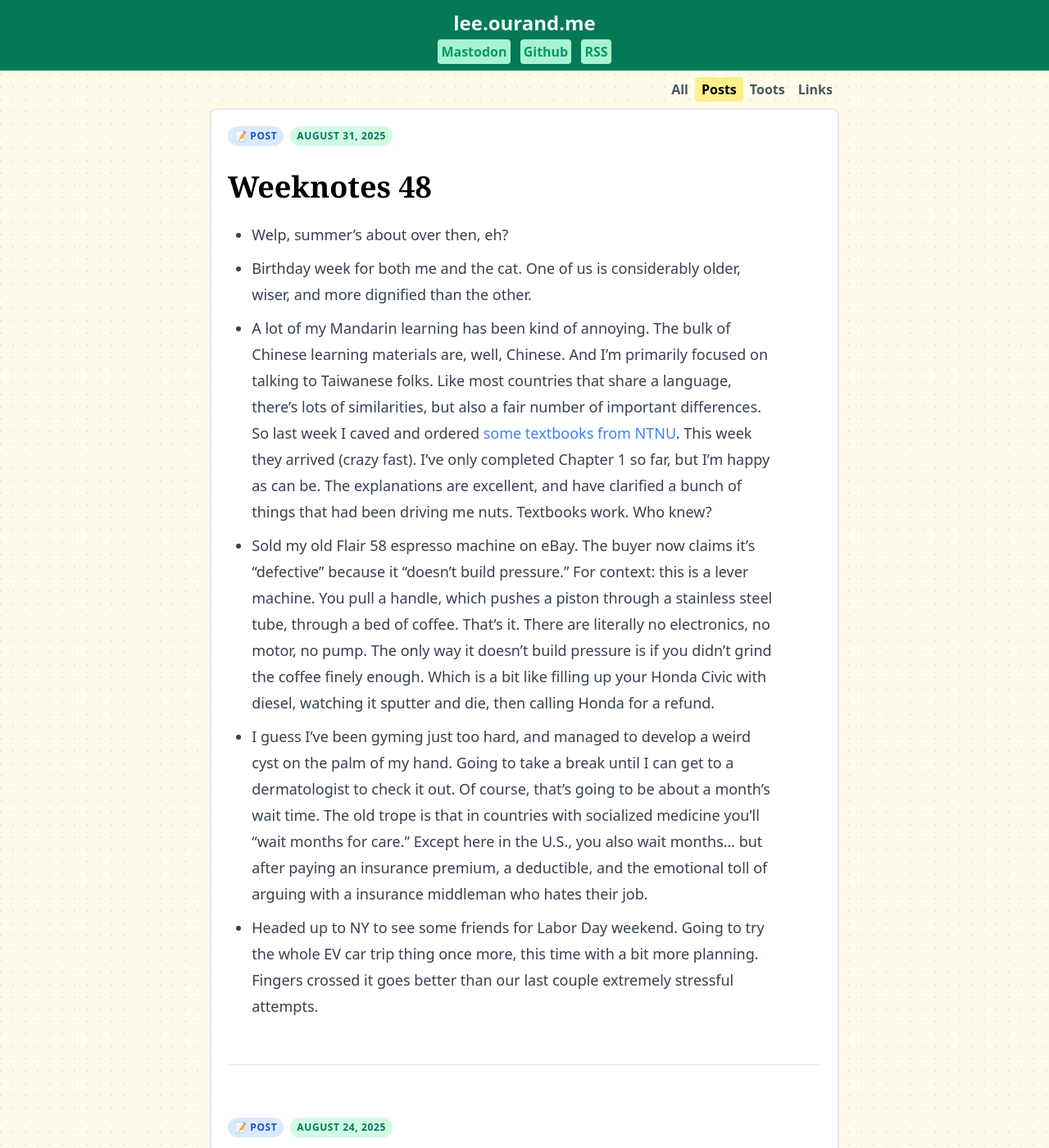
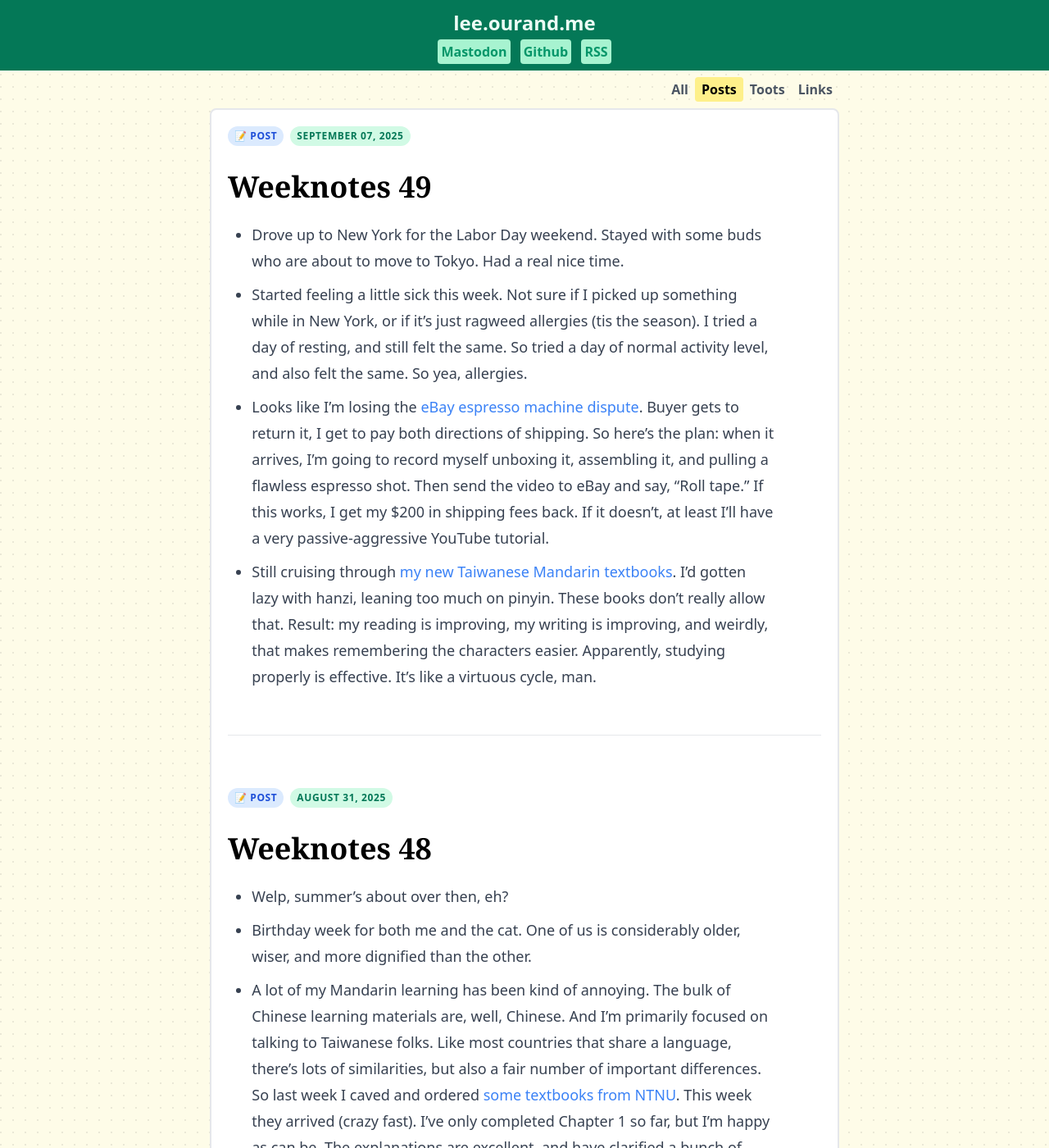
Before and after one commit to leeourand/leeourand.github.com, a Jekyll site: the page built from posts.html, in a window 1280 px wide and 1400 px high. Shown: the whole window at 82% size. Built offline with Jekyll 4.4.1, drawn with Linux system fonts in a browser that asks for light colours; a script that is not in the unit is left out.

Commit message:
Weeknotes 49

```diff
--- a/_posts/2025-08-31-weeknotes-48.md
+++ b/_posts/2025-08-31-weeknotes-48.md
@@ -7,7 +7,7 @@ subtitle:
 - Welp, summer's about over then, eh?
 - Birthday week for both me and the cat. One of us is considerably older, wiser,
 and more dignified than the other.
-- A lot of my Mandarin learning has been kind of annoying. The bulk of Chinese
+- <span id="taiwan-textbooks">A lot of my Mandarin learning has been kind of annoying. The bulk of Chinese
 learning materials are, well, Chinese. And I'm primarily focused on talking to
 Taiwanese folks. Like most countries that share a language, there's lots of
 similarities, but also a fair number of important differences. So last week I
@@ -15,14 +15,14 @@ caved and ordered [some textbooks from
 NTNU](https://mtc.ntnu.edu.tw/eng/book/A_Course_in_Contemporary_Chinese.html).
 This week they arrived (crazy fast). I've only completed Chapter 1 so far, but
 I'm happy as can be. The explanations are excellent, and have clarified a bunch
-of things that had been driving me nuts. Textbooks work. Who knew?
-- Sold my old Flair 58 espresso machine on eBay. The buyer now claims it’s
+of things that had been driving me nuts. Textbooks work. Who knew?</span>
+- <span id="espresso-dispute">Sold my old Flair 58 espresso machine on eBay. The buyer now claims it’s
 “defective” because it “doesn’t build pressure.” For context: this is a lever
 machine. You pull a handle, which pushes a piston through a stainless steel
 tube, through a bed of coffee. That’s it. There are literally no electronics, no
 motor, no pump. The only way it doesn't build pressure is if you didn't grind
 the coffee finely enough. Which is a bit like filling up your Honda Civic with
-diesel, watching it sputter and die, then calling Honda for a refund.
+diesel, watching it sputter and die, then calling Honda for a refund.</span>
 - I guess I've been gyming just too hard, and managed to develop a weird cyst on
 the palm of my hand. Going to take a break until I can get to a dermatologist to
 check it out. Of course, that's going to be about a month's wait time. The old
--- /dev/null
+++ b/_posts/2025-09-07-weeknotes-49.md
@@ -0,0 +1,23 @@
+---
+category: Posts
+layout: post
+title: Weeknotes 49
+subtitle:
+---
+- Drove up to New York for the Labor Day weekend. Stayed with some buds who are
+  about to move to Tokyo. Had a real nice time.
+- Started feeling a little sick this week. Not sure if I picked up something
+while in New York, or if it's just ragweed allergies (tis the season). I tried a
+day of resting, and still felt the same. So tried a day of normal activity level, and
+also felt the same. So yea, allergies.
+- Looks like I'm losing the [eBay espresso machine dispute](/posts/2025/08/31/weeknotes-48#espresso-dispute). Buyer gets to return
+it, I get to pay both directions of shipping. So here's the plan: when it
+arrives, I’m going to record myself unboxing it, assembling it, and pulling a
+flawless espresso shot. Then send the video to eBay and say, "Roll tape." If
+this works, I get my $200 in shipping fees back. If it doesn't, at least I’ll
+have a very passive-aggressive YouTube tutorial.
+- Still cruising through [my new Taiwanese Mandarin textbooks](/posts/2025/08/31/weeknotes-48#taiwan-textbooks). I’d gotten lazy
+with hanzi, leaning too much on pinyin. These books don't really allow that.
+Result: my reading is improving, my writing is improving, and weirdly, that
+makes remembering the characters easier. Apparently, studying properly is
+effective. It’s like a virtuous cycle, man.
```
